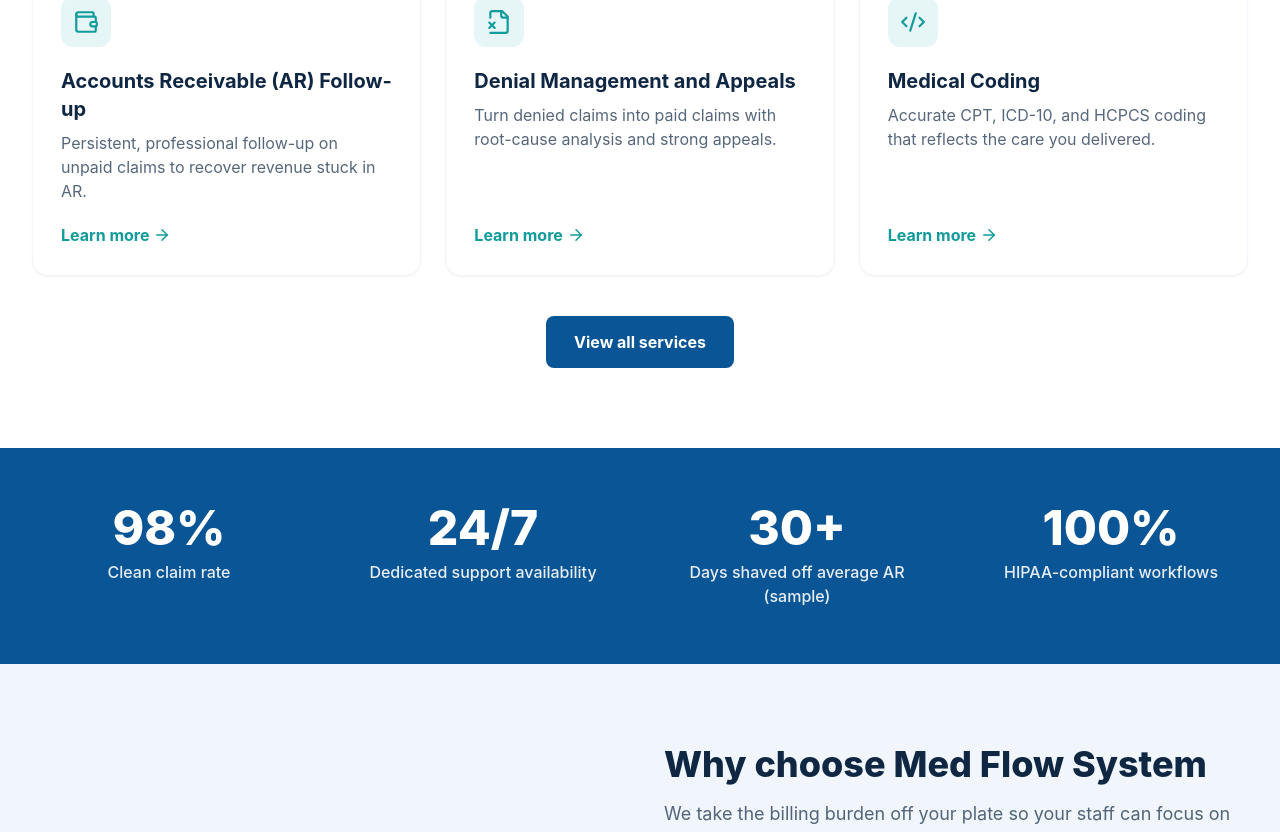
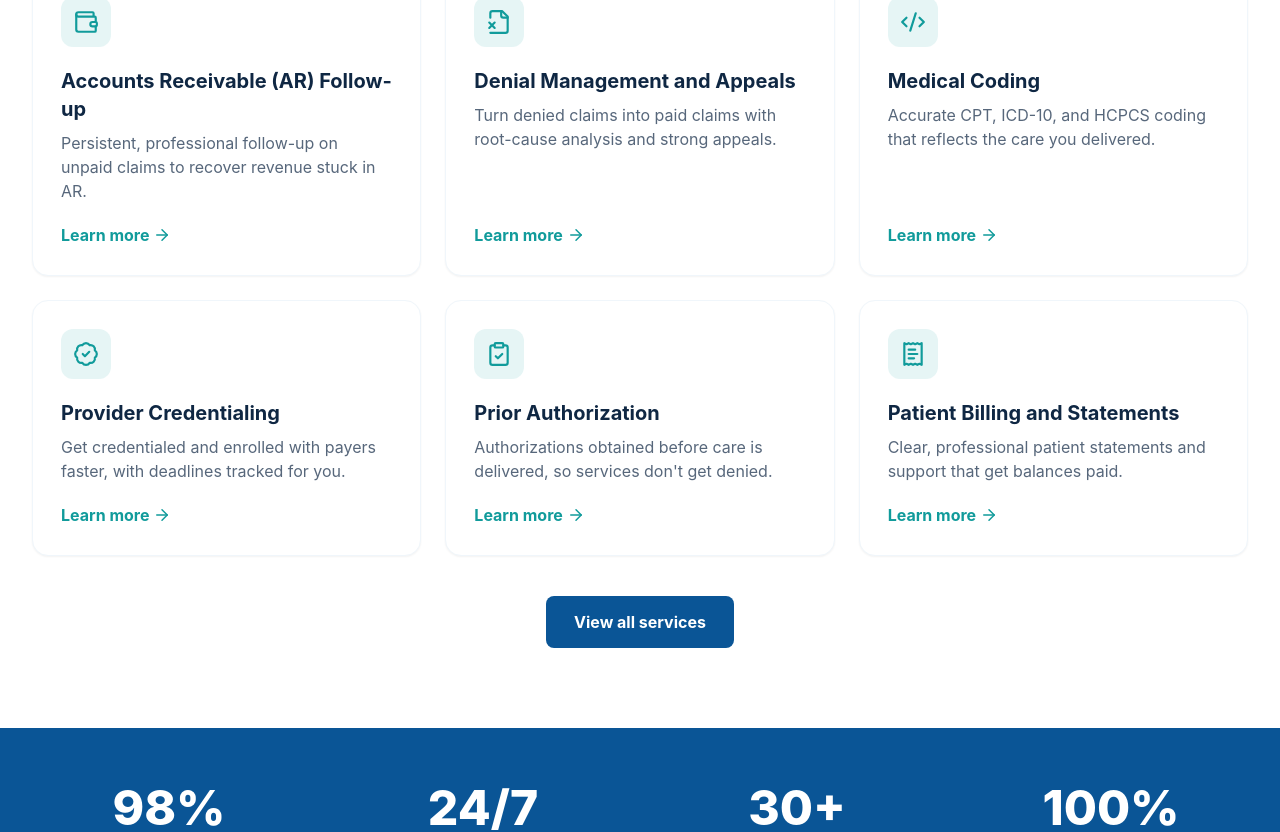
Before and after one commit to mharisx09/MedFlow-System, a Next.js app: page / in a window 1280 px wide. Shown: the part 1510-2342 px from the top of the page. Built offline with nearby package versions, Linux system fonts and the light colour scheme; no server answers.

Commit message:
Homepage shows all 9 services (was cut at 6)

```diff
--- a/app/page.tsx
+++ b/app/page.tsx
@@ -196,7 +196,7 @@
             </p>
           </Reveal>
           <div className="mt-10 grid gap-6 sm:grid-cols-2 lg:grid-cols-3">
-            {services.slice(0, 6).map((service, i) => {
+            {services.map((service, i) => {
               const Icon = serviceIcons[service.slug] ?? FileCheck2;
               return (
                 <Reveal key={service.slug} delay={i * 80}>
```
